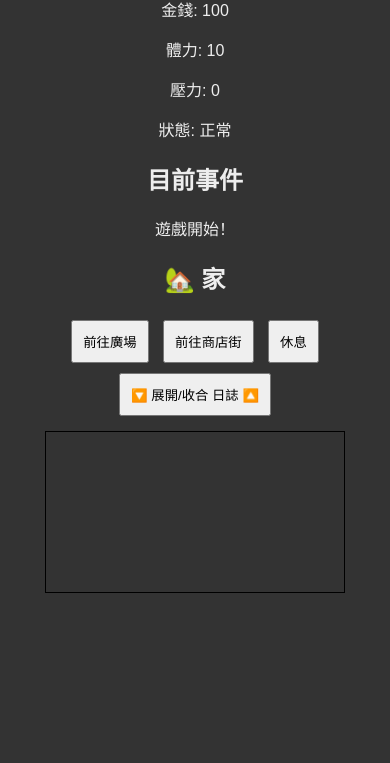
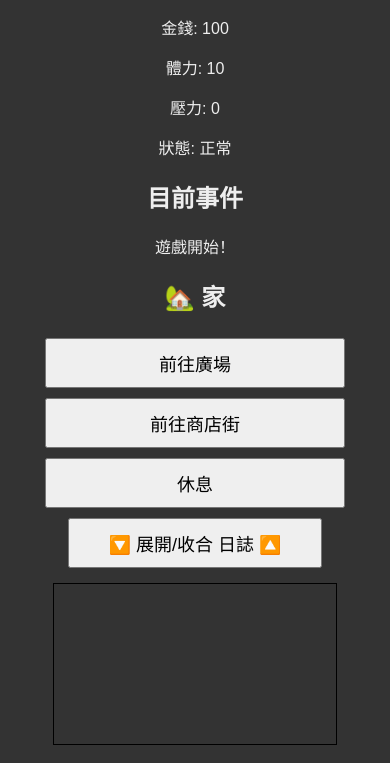
Before and after one commit to muuchinnndd/chiikawa_game, a plain HTML site: page index.html in a window 390 px wide. Shown: the part 92-855 px from the top of the page. Drawn offline with Linux system fonts and the light colour scheme.

Commit message:
Add files via upload

```diff
--- a/style.css
+++ b/style.css
@@ -3,6 +3,7 @@ body {
     text-align: center;
     background-color: #333333;
     color: #eee;
+    max-width: 800px;
 }
 
 /* 讓日誌置中 */
@@ -19,9 +20,37 @@ body {
     text-align: left;
     padding: 5px;
     margin-top: 10px;
+    position: relative;
+}
 
-    position: relative;
+/* 讓按鈕更適合觸控 */
+button {
+    font-size: 18px;
+    padding: 10px;
+    width: 100%;
+    max-width: 300px;
+    margin: 5px 0;
+}
 
+/* 📱 當畫面小於 600px (手機) 時調整排版 */
+@media screen and (max-width: 600px) {
+    body {
+      max-width: 100%;
+      padding: 10px;
+    }
 
-}
-button { margin: 5px; padding: 10px; }
+    #game-container {
+      display: flex;
+      flex-direction: column;
+      align-items: center;
+    }
+
+    button {
+      width: 90%; /* 讓按鈕在手機上比較好點擊 */
+    }
+
+    #log {
+      font-size: 14px; /* 避免手機畫面太擠 */
+      height: 150px; /* 縮小日誌區域，讓主要畫面空間更多 */
+    }
+  }
```
